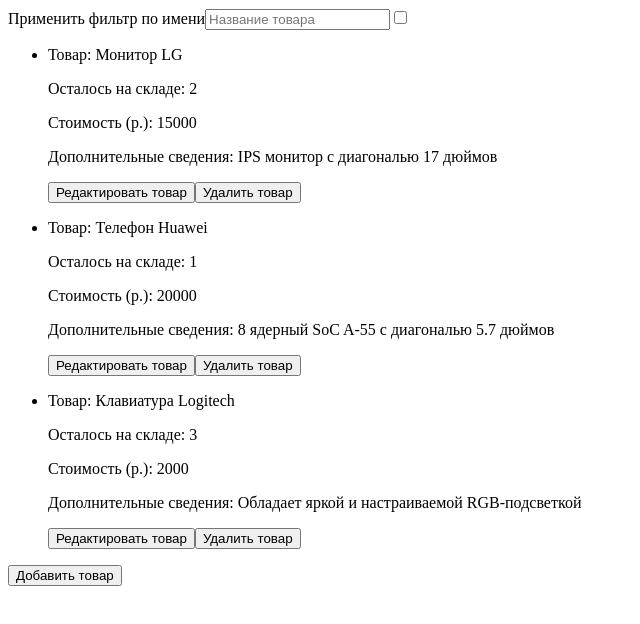
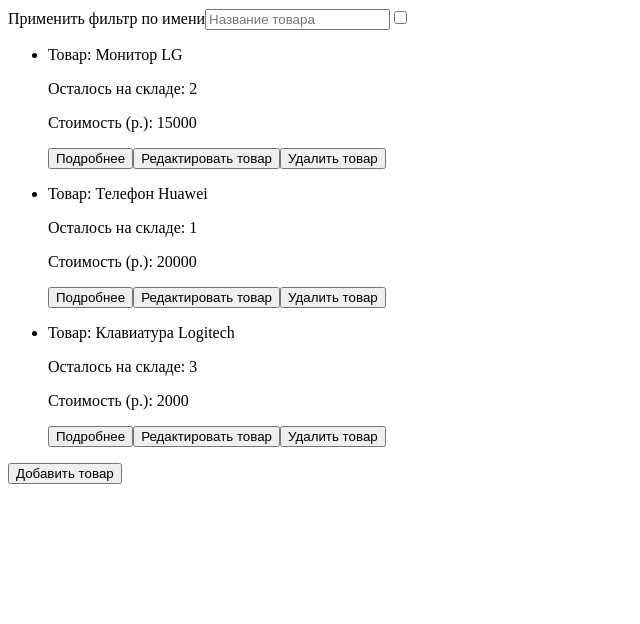
Before and after one commit to Eraphion/ProductsAccounter, a React (Create React App) app: page / in a window 1280 px wide. Shown: the top 624 px of the page, without its empty margins (0-640 px from the left). Built offline with nearby package versions, Linux system fonts and the light colour scheme.

Commit message:
Added feature to view single product

```diff
--- a/src/App.js
+++ b/src/App.js
@@ -6,7 +6,7 @@ import {BrowserRouter, Route, Switch} from 'react-router-dom';
 import _ from 'lodash';
 
 import rootReducer from 'Reducers';
-import {ProductTable, AddProduct, EditProduct} from 'Components';
+import {ProductTable, AddProduct, EditProduct, DetailedProduct} from 'Components';
 import {URLs} from 'Routing';
 import {saveState, loadState, getInitStateIfNoLS} from 'Utils/LocalStorageTool';
 import {InitStore} from 'Actions/Creators';
@@ -40,6 +40,7 @@ const App = () => {
                     <Route path={URLs.PRODUCT_TABLE} component={ProductTable} exact/>
                     <Route path={URLs.ADD_PRODUCT} component={AddProduct} />
                     <Route path={URLs.EDIT_PRODUCT} component={EditProduct} />
+                    <Route path={URLs.VIEW_PRODUCT} component={DetailedProduct} />
                 </Switch>
             </BrowserRouter>
         </Provider>
--- a/src/Components/EditProduct/Component.js
+++ b/src/Components/EditProduct/Component.js
@@ -1,11 +1,11 @@
-import React from 'react';
+import React, {useState} from 'react';
 import {useHistory, useParams} from 'react-router-dom';
 import {useSelector, useDispatch} from 'react-redux';
-import {useState} from 'react';
 
 import {getNavigation} from 'Routing';
 import {EditProduct as EditProductAction} from 'Actions/Creators';
 import {InputNotNegative, InputNotEmpty, InputPositiveOnly} from "Utils/InputChecker";
+import {ProductReducer} from 'Reducers/Naming';
 
 const EditProduct = () => {
     const editNameId = "EditProductName";
@@ -15,7 +15,7 @@ const EditProduct = () => {
     const {toProductTable} = getNavigation(useHistory());
 
     const {id} = useParams(); // it is a string
-    const productCard = useSelector(state => state.products).find(product => product.id === parseInt(id));
+    const productCard = useSelector(state => state[ProductReducer]).find(product => product.id === parseInt(id));
 
     const {name, quantity, price, description} = productCard;
     const [newName, setNewName] = useState(name)
--- a/src/Components/Product/Card/Component.js
+++ b/src/Components/Product/Card/Component.js
@@ -5,9 +5,11 @@ import {useHistory} from 'react-router-dom';
 import {DeleteProduct} from 'Actions/Creators';
 import {getNavigation} from 'Routing'
 
-const Card = ({name, quantity, price, description,id}) => {
+const Product = ({name, quantity, price, id}) => {
     const dispatch = useDispatch();
-    const {toEditProduct} = getNavigation(useHistory());
+    const history = useHistory();
+    const {toEditProduct} = getNavigation(history);
+    const {toViewProduct} = getNavigation(history);
     const deleteProduct = () => dispatch(DeleteProduct(id));
 
     return (
@@ -16,9 +18,9 @@ const Card = ({name, quantity, price, description,id}) => {
                 <p>Товар: {name}</p>
                 <p>Осталось на складе: {quantity}</p>
                 <p>Стоимость (р.): {price}</p>
-                <p>Дополнительные сведения: {description}</p>
             </div>
             <div className="buttons">
+                <button onClick={() => toViewProduct(id)}>Подробнее</button>
                 <button onClick={() => toEditProduct(id)}>Редактировать товар</button>
                 <button onClick={deleteProduct}>Удалить товар</button>
             </div>
@@ -26,4 +28,4 @@ const Card = ({name, quantity, price, description,id}) => {
     );
 }
 
-export default Card;
+export default Product;
--- a/src/Components/Product/CardList/Component.js
+++ b/src/Components/Product/CardList/Component.js
@@ -1,19 +1,19 @@
 import React from 'react';
 import {useSelector} from 'react-redux';
 
-import {Card} from 'Components';
+import {Product} from 'Components';
 
 const CardList = ({isFiltered, filterName}) => {
-    const cardsSrc = useSelector(state => state.products)
-    if (!cardsSrc)
+    const productsSource = useSelector(state => state.products)
+    if (!productsSource)
         return <div>Подождите, данные загружаются...</div>
 
-    const cardsToRender = cardsSrc.map(card => {
+    const cardsToRender = productsSource.map(card => {
         if (isFiltered === true &&
             !card.name.toLowerCase().includes(filterName.toLowerCase()))
             return null;
         else
-            return <Card key={card.id} {...card}/>
+            return <Product key={card.id} {...card}/>
     })
 
     return (
--- /dev/null
+++ b/src/Components/Product/DetailedCard/Component.js
@@ -0,0 +1,28 @@
+import React from 'react';
+import {useHistory, useParams} from 'react-router-dom';
+import {useSelector} from 'react-redux';
+
+import {getNavigation} from 'Routing';
+import {ProductReducer} from 'Reducers/Naming';
+
+const DetailedProduct = () => {
+    const {toProductTable} = getNavigation(useHistory());
+
+    const {id} = useParams();
+    const productCard = useSelector(state => state[ProductReducer]).find(product => product.id === parseInt(id));
+    const {name, quantity, price, description} = productCard;
+
+    return (
+        <div>
+            <div className="productInfo">
+                <p>Товар: {name}</p>
+                <p>Осталось на складе: {quantity}</p>
+                <p>Стоимость (р.): {price}</p>
+                <p>Особенности: {description}</p>
+            </div>
+            <button onClick={toProductTable}>Вернуться</button>
+        </div>
+    );
+}
+
+export default DetailedProduct;
--- a/src/Components/ProductTable/Component.js
+++ b/src/Components/ProductTable/Component.js
@@ -2,7 +2,7 @@ import React from 'react';
 import {useHistory} from 'react-router-dom';
 import {useState} from 'react';
 
-import {CardList} from 'Components';
+import {ProductList} from 'Components';
 import {getNavigation} from 'Routing';
 
 const ProductTable = () => {
@@ -24,7 +24,7 @@ const filterOptions = {isFiltered, filterName};
 
                 <input type="checkbox" value={isFiltered} onClick={() => setFiltered(!isFiltered)}></input>
             </div>
-            <CardList {...filterOptions}/>
+            <ProductList {...filterOptions}/>
             <button onClick={toAddProduct}>Добавить товар</button>
         </div>
     );
--- a/src/Routing/index.js
+++ b/src/Routing/index.js
@@ -1,11 +1,13 @@
 export const URLs = {
     PRODUCT_TABLE: "/",
     ADD_PRODUCT: "/addProduct",
-    EDIT_PRODUCT: "/editProduct/:id"
+    EDIT_PRODUCT: "/editProduct/:id",
+    VIEW_PRODUCT: "/viewProduct/:id"
 }
 
 export const getNavigation = (history) => ({
     toProductTable: () => history.push(URLs.PRODUCT_TABLE),
     toAddProduct:() => history.push(URLs.ADD_PRODUCT),
-    toEditProduct: (id) => history.push(URLs.EDIT_PRODUCT.replace(/:id/, id))
+    toEditProduct: (id) => history.push(URLs.EDIT_PRODUCT.replace(/:id/, id)),
+    toViewProduct: (id) => history.push(URLs.VIEW_PRODUCT.replace(/:id/, id))
 })
```
Also changed, not shown: src/Components/index.js (+6 -4 lines).
